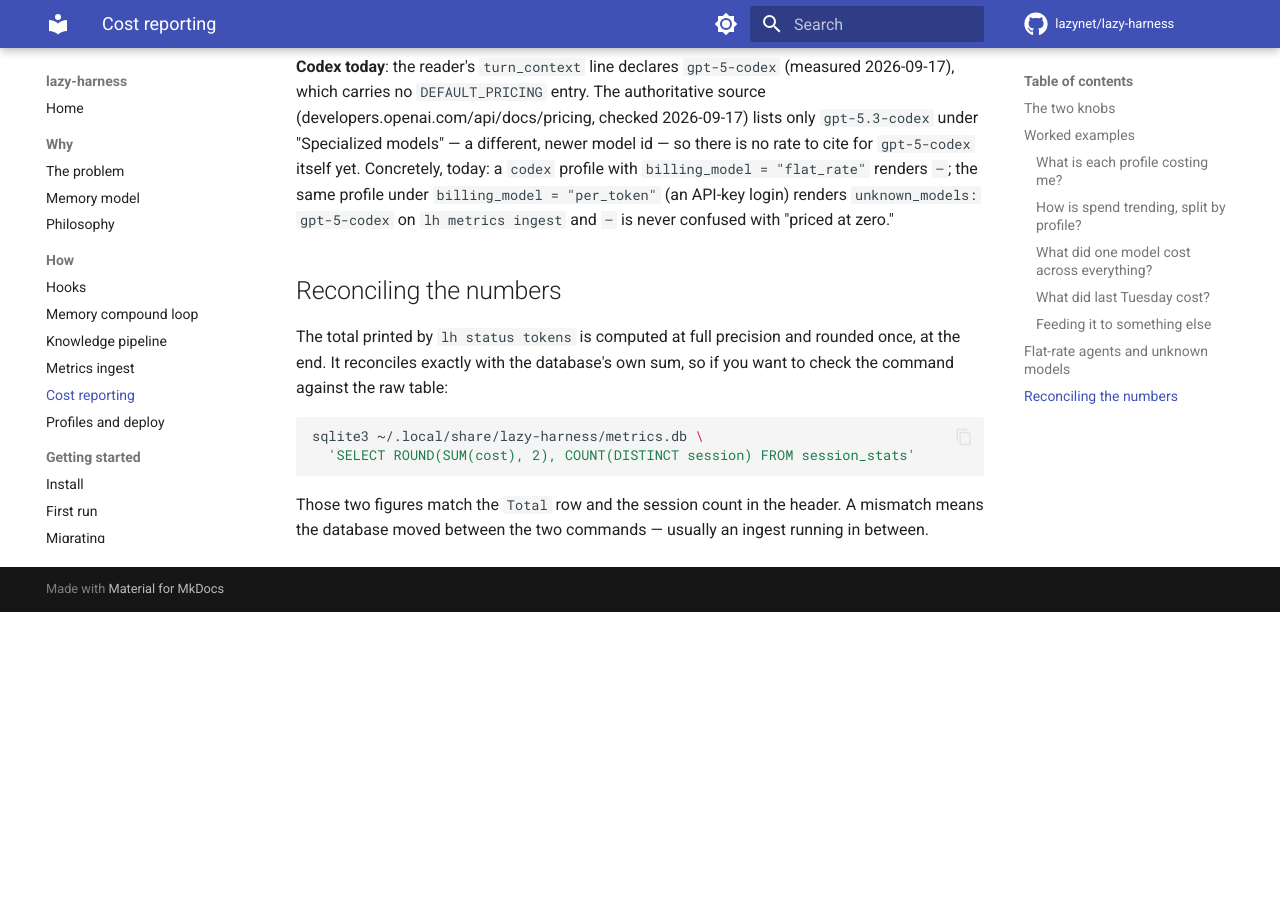
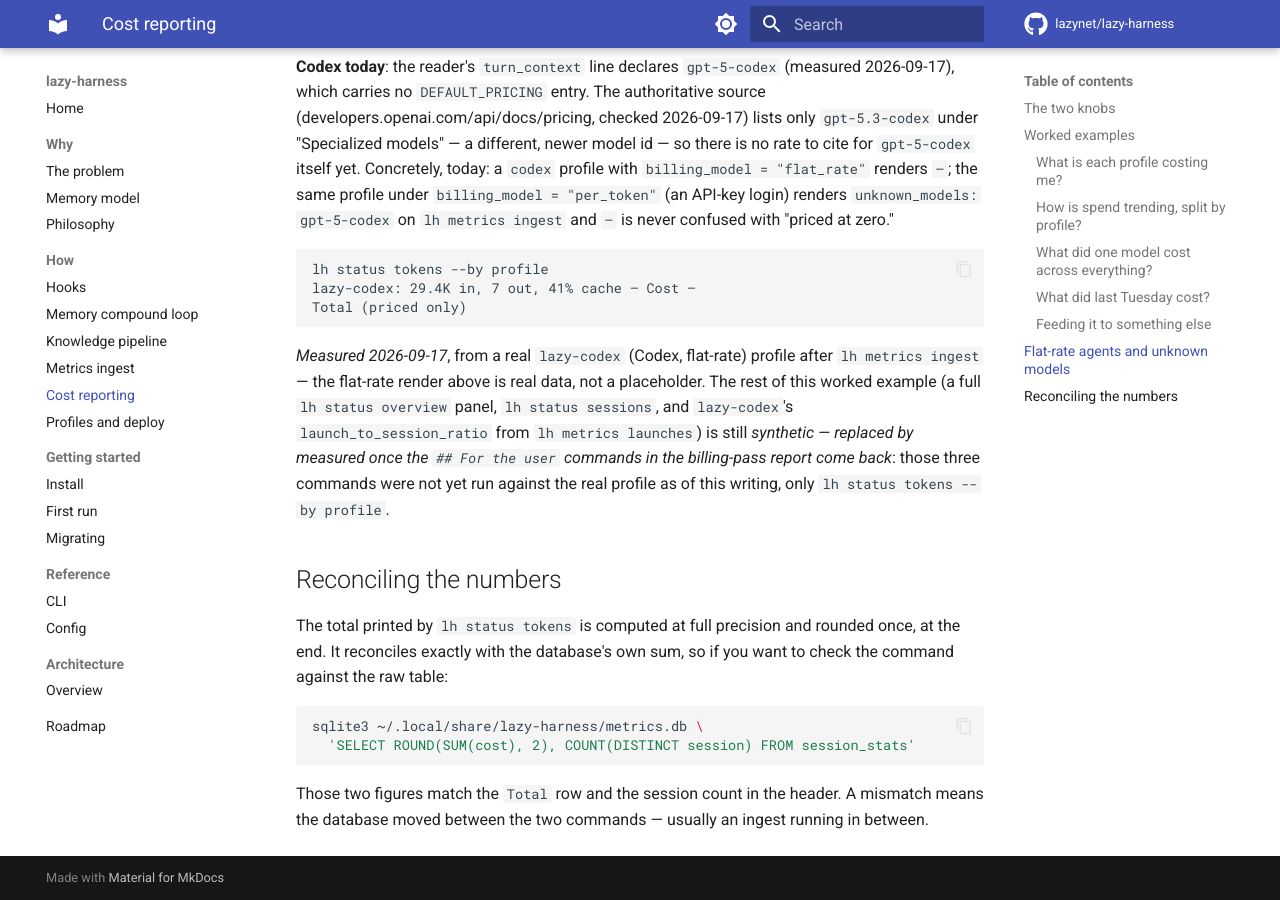
Before and after one commit to lazynet/lazy-harness, an MkDocs documentation site: the page built from docs/how/cost-reporting.md, in a window 1280 px wide and 900 px high, scrolled down 3578 px. Built offline with MkDocs 1.6.1 and Material for MkDocs 9.7.7, drawn with Linux system fonts in a browser that asks for light colours; comment, search, counter and statistics services are not loaded; before the commit the page ends 4190 px from its top, so only the background shows below that.

Commit message:
docs: worked example for lazy-codex, one measured line, rest synthetic
The lh status tokens --by profile render is real, measured 2026-09-17
against the lazy-codex profile. The overview/sessions/launches panels
and launch_to_session_ratio are still synthetic pending the ## For the
user commands in the billing-pass report.

````diff
--- a/docs/how/cost-reporting.md
+++ b/docs/how/cost-reporting.md
@@ -177,6 +177,21 @@ itself yet. Concretely, today: a `codex` profile with `billing_model =
 "per_token"` (an API-key login) renders `unknown_models: gpt-5-codex` on
 `lh metrics ingest` and `—` is never confused with "priced at zero."
 
+```
+lh status tokens --by profile
+lazy-codex: 29.4K in, 7 out, 41% cache — Cost —
+Total (priced only)
+```
+
+*Measured 2026-09-17*, from a real `lazy-codex` (Codex, flat-rate) profile
+after `lh metrics ingest` — the flat-rate render above is real data, not a
+placeholder. The rest of this worked example (a full `lh status overview`
+panel, `lh status sessions`, and `lazy-codex`'s `launch_to_session_ratio`
+from `lh metrics launches`) is still *synthetic — replaced by measured
+once the `## For the user` commands in the billing-pass report come back*:
+those three commands were not yet run against the real profile as of this
+writing, only `lh status tokens --by profile`.
+
 ## Reconciling the numbers
 
 The total printed by `lh status tokens` is computed at full precision and
````
